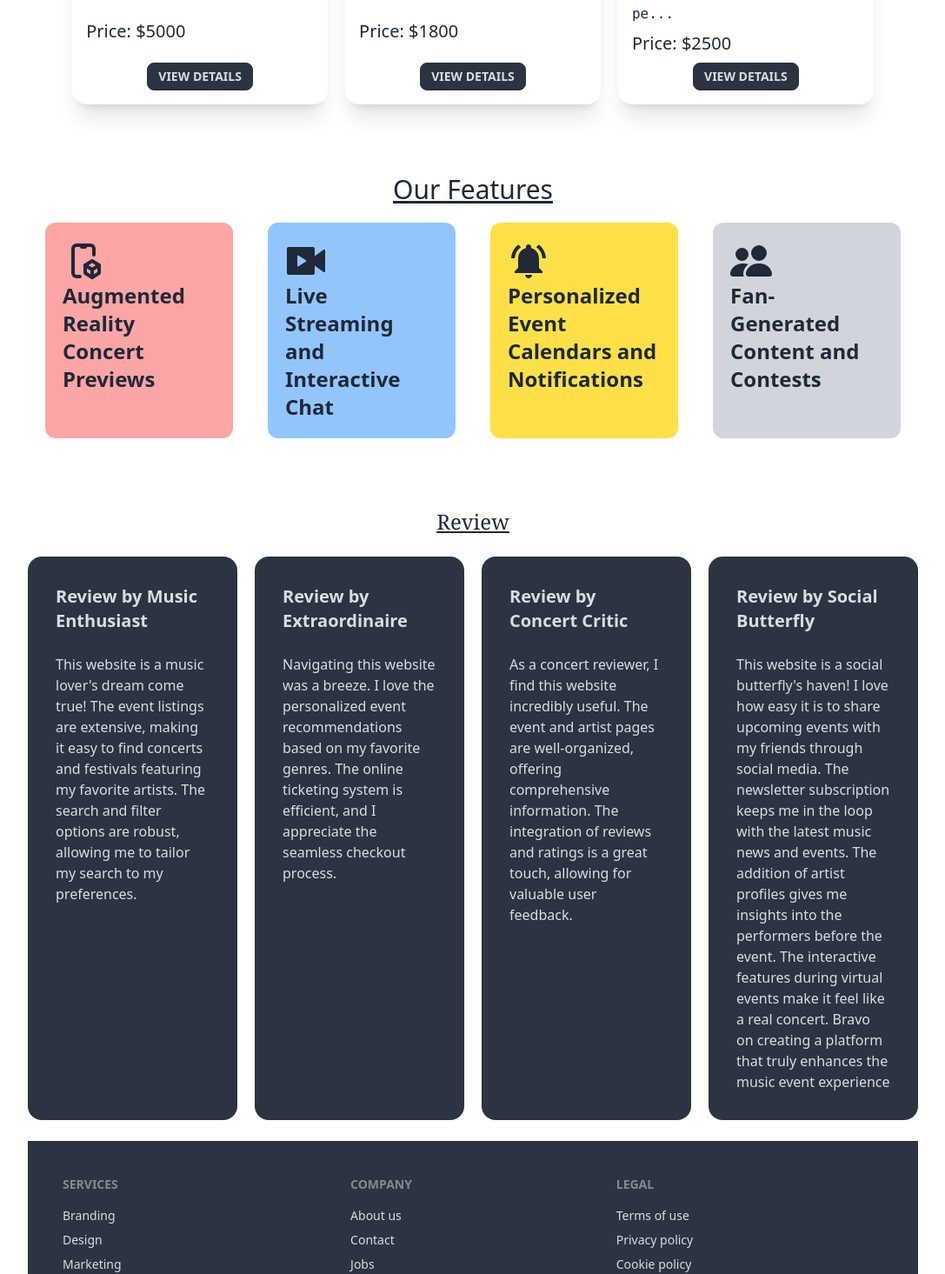
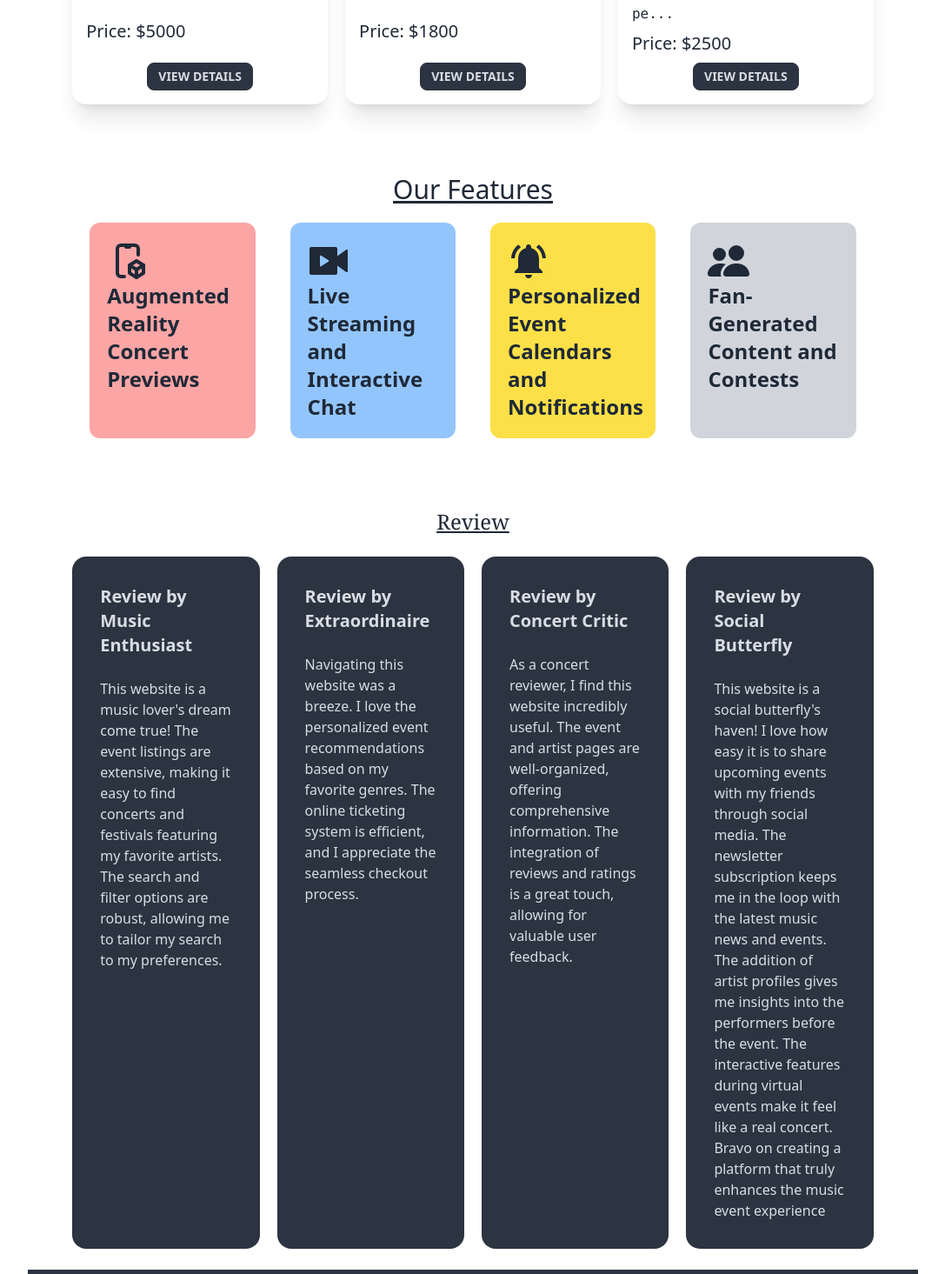
Before and after one commit to Digontha/Music-Club-Website, a React (Vite) app: page / in a window 1280 px wide. Shown: the part 1788-3253 px from the top of the page at 87% size, without its empty margins (96-1183 px from the left). Built offline with nearby package versions, Linux system fonts and the light colour scheme; no server answers.

Commit message:
Add some design

```diff
--- a/src/Component/Pages/Home/Home.jsx
+++ b/src/Component/Pages/Home/Home.jsx
@@ -24,7 +24,7 @@ const Home = () => {
              </div>
 
              <h1 className='text-2xl text-center font-serif font-medium  mt-5 underline'>Our Service</h1>
-             <div className="grid lg:grid-cols-3 md:grid-cols-2 grid-cols-1 gap-5 w-[90%] mx-auto" data-aos="fade-down">
+             <div className="grid lg:grid-cols-3 md:grid-cols-1 grid-cols-1 gap-5 w-[90%] mx-auto" data-aos="fade-down">
 
                 {
                     data.map(services=> <Service key={services.id} service={services}></Service>)
--- a/src/Component/Pages/Home/HomeElement/Future.jsx
+++ b/src/Component/Pages/Home/HomeElement/Future.jsx
@@ -5,7 +5,7 @@ import {MdNotificationsActive} from 'react-icons/md';
 import {BsPeopleFill} from 'react-icons/bs';
 const Future = () => {
     return (
-        <div className='py-10'>
+        <div className='py-10 w-[90%] mx-auto'>
 
                  <h1 className='text-3xl font-medium underline text-center mt-10'>Our Features</h1>
                 <div className='grid lg:grid-cols-4 md:grid-cols-2 grid-cols-1'>
--- a/src/Component/Pages/Home/HomeElement/Navbar.jsx
+++ b/src/Component/Pages/Home/HomeElement/Navbar.jsx
@@ -63,7 +63,7 @@ const Navbar = () => {
                         {Links}
                     </ul>
                 </div>
-                <a className=" text-2xl text-red-600 font-bold text normal-case ">Music Club</a>
+                <a className=" lg:text-2xl text-red-600 font-bold text normal-case ">Music Club</a>
             </div>
             <div className="navbar-center hidden lg:flex">
                 <ul className="menu menu-horizontal px-1">
@@ -73,7 +73,7 @@ const Navbar = () => {
             <div className="navbar-end gap-2">
                 {
                     user ?
-                     <><p className="font-semibold">{user.displayName}</p><img className="w-10 h-10 rounded-full" src={user.photoURL} alt="" /> <Link><button onClick={handleLogOut} className="btn btn-warning btn-sm">Sign out</button></Link></>
+                     <><div className="space-y-3 lg:flex items-center gap-2"><p className="font-semibold">{user.displayName}</p><img className="w-10 h-10 rounded-full" src={user.photoURL} alt="" /> <Link><button onClick={handleLogOut} className="btn btn-warning btn-sm">Sign out</button></Link></div></>
 
                     :
 
--- a/src/Component/Pages/Home/HomeElement/Review.jsx
+++ b/src/Component/Pages/Home/HomeElement/Review.jsx
@@ -4,7 +4,7 @@ const Review = () => {
     return (
        <>
              <h1 className='text-2xl text-center font-serif font-medium  mt-5 underline'>Review</h1>
-        <div className="grid grid-cols-1 md:grid-cols-2 lg:grid-cols-4 gap-5 py-6">
+        <div className="grid grid-cols-1 md:grid-cols-2 lg:grid-cols-4 gap-5 py-6 w-[90%] mx-auto">
 
             <div className="card  bg-neutral text-neutral-content">
                 <div className="card-body items-center space-y-4">
--- a/src/Router/Root.jsx
+++ b/src/Router/Root.jsx
@@ -4,9 +4,11 @@ import Navbar from "../Component/Pages/Home/HomeElement/Navbar";
 
 const Root = () => {
     return (
-        <div className="w-[80%] mx-auto">
+        <div className="w-[80%]  mx-auto">
             <Navbar></Navbar>
+            <div>
             <Outlet></Outlet>
+            </div>
         </div>
     );
 };
```
